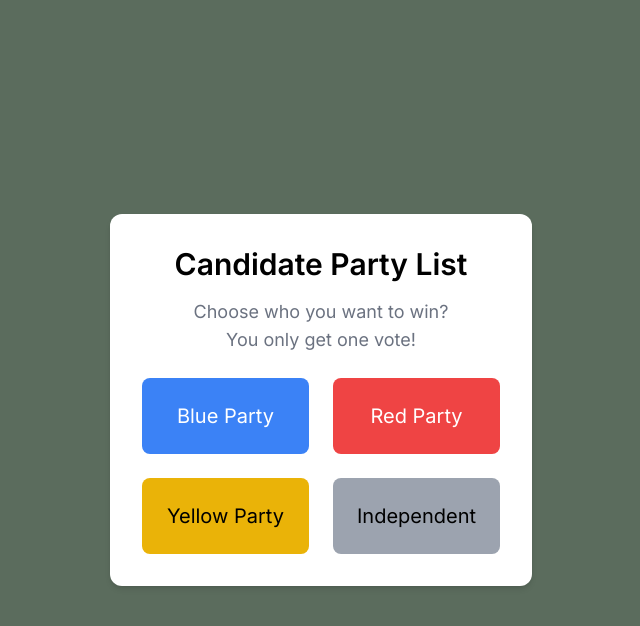
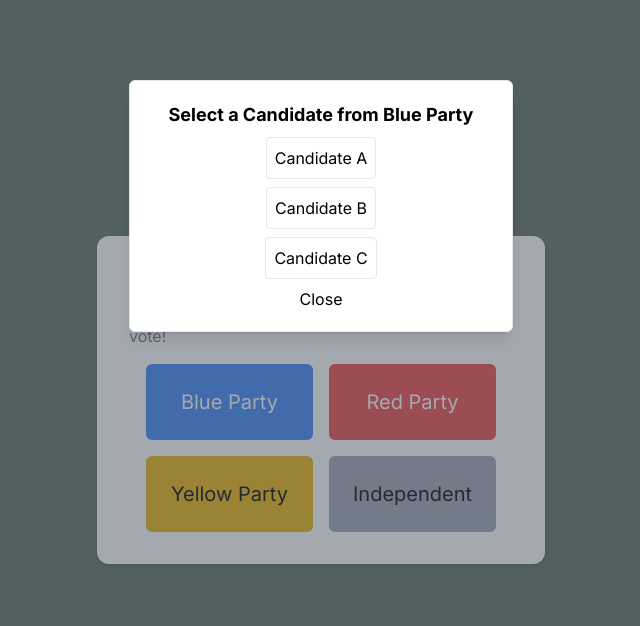
Before and after one commit to oviebazunu/votingplatform, a Next.js app: page /voterdashboard in a window 1280 px wide. Both pictures are taken after a click on the button "Blue Party". Shown: the top 626 px of the page, without its empty margins (319-959 px from the left). Built offline with nearby package versions, Linux system fonts and the light colour scheme.

Commit message:
Made the popup for candidates.

```diff
--- a/src/app/voterdashboard/page.tsx
+++ b/src/app/voterdashboard/page.tsx
@@ -1,32 +1,92 @@
-import React from "react";
+"use client";
+import React, { useState } from "react";
 
 const VoterDashboard = () => {
+  // State to manage popup visibility and selected party
+  const [showPopup, setShowPopup] = useState(false);
+  const [selectedParty, setSelectedParty] = useState("");
+
+  const candidates = {
+    "Blue Party": ["Candidate A", "Candidate B", "Candidate C"],
+    "Red Party": ["Candidate D", "Candidate E", "Candidate F"],
+    "Yellow Party": ["Candidate G", "Candidate H", "Candidate I"],
+    Independent: ["Candidate J", "Candidate K"],
+  };
+
+  // Function to handle button click
+  const handleButtonClick = (party: React.SetStateAction<string>) => {
+    setSelectedParty(party);
+    setShowPopup(true);
+  };
+
+  // Popup component
+  const CandidatePopup = () => {
+    if (!showPopup) return null;
+
+    const partyCandidates = candidates[selectedParty] || [];
+
+    return (
+      <div className="fixed inset-0 bg-gray-600 bg-opacity-50 overflow-y-auto h-full w-full">
+        <div className="relative top-20 mx-auto p-5 border w-96 shadow-lg rounded-md bg-white text-center">
+          <h3 className="text-lg font-bold">
+            Select a Candidate from {selectedParty}
+          </h3>
+          <ul>
+            {partyCandidates.map((candidate, index) => (
+              <li key={index} className="my-2">
+                <button className="p-2 border rounded hover:bg-gray-200 ">
+                  {candidate}
+                </button>
+              </li>
+            ))}
+          </ul>
+          <button className="text-center" onClick={() => setShowPopup(false)}>
+            Close
+          </button>
+        </div>
+      </div>
+    );
+  };
+
   return (
     <div className="flex flex-col items-center justify-center min-h-screen">
-      <div className="p-8 max-w-lg mx-auto bg-white rounded-xl shadow-md flex items-center space-x-4">
-        <div className="flex flex-col items-center text-lg">
-          <h2 className="text-3xl font-semibold text-black mb-4">
+      <div className="p-8 max-w-md mx-auto bg-white rounded-xl shadow-md flex flex-col items-center space-y-4">
+        <div className="flex flex-col items-center">
+          <h2 className="text-2xl font-medium text-black">
             Candidate Party List
           </h2>
-          <p className="text-gray-500 mb-6 text-center">
-            Choose who you want to win? <br /> You only get one vote!
+          <p className="text-gray-500">
+            Choose who you want to win? You only get one vote!
           </p>
-          <div className="grid grid-cols-2 gap-6 text-center">
-            <button className="p-6 bg-blue-500 text-white text-xl rounded-lg">
-              Blue Party
-            </button>
-            <button className="p-6 bg-red-500 text-white text-xl rounded-lg">
-              Red Party
-            </button>
-            <button className="p-6 bg-yellow-500 text-black text-xl rounded-lg">
-              Yellow Party
-            </button>
-            <button className="p-6 bg-gray-400 text-black text-xl rounded-lg">
-              Independent
-            </button>
-          </div>
+        </div>
+        <div className="grid grid-cols-2 gap-4 text-center">
+          <button
+            onClick={() => handleButtonClick("Blue Party")}
+            className="p-6 bg-blue-500 text-white rounded-md text-xl"
+          >
+            Blue Party
+          </button>
+          <button
+            onClick={() => handleButtonClick("Red Party")}
+            className="p-6 bg-red-500 text-white rounded-md text-xl"
+          >
+            Red Party
+          </button>
+          <button
+            onClick={() => handleButtonClick("Yellow Party")}
+            className="p-6 bg-yellow-500 text-black rounded-md text-xl"
+          >
+            Yellow Party
+          </button>
+          <button
+            onClick={() => handleButtonClick("Independent")}
+            className="p-6 bg-gray-400 text-black rounded-md text-xl"
+          >
+            Independent
+          </button>
         </div>
       </div>
+      <CandidatePopup />
     </div>
   );
 };
```
